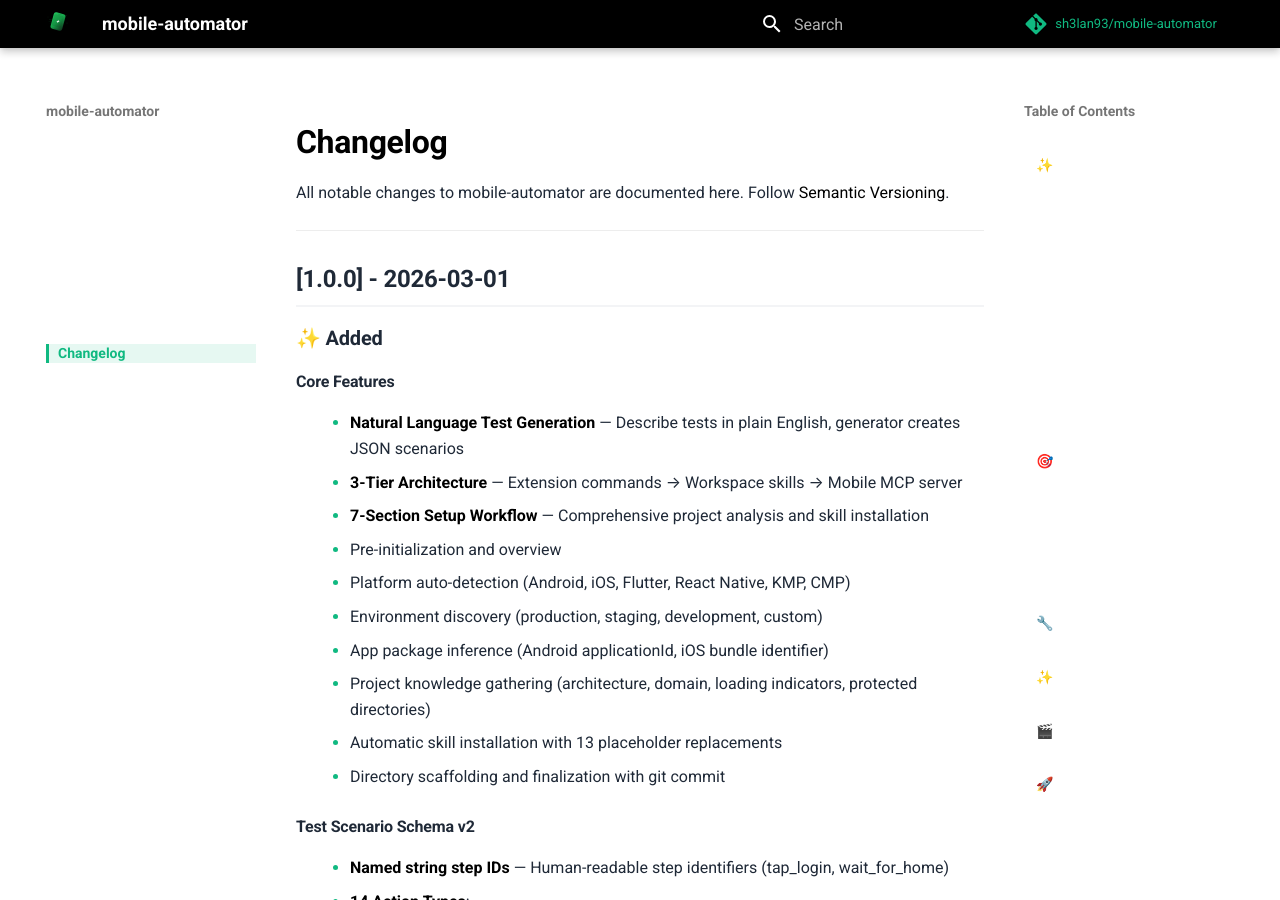
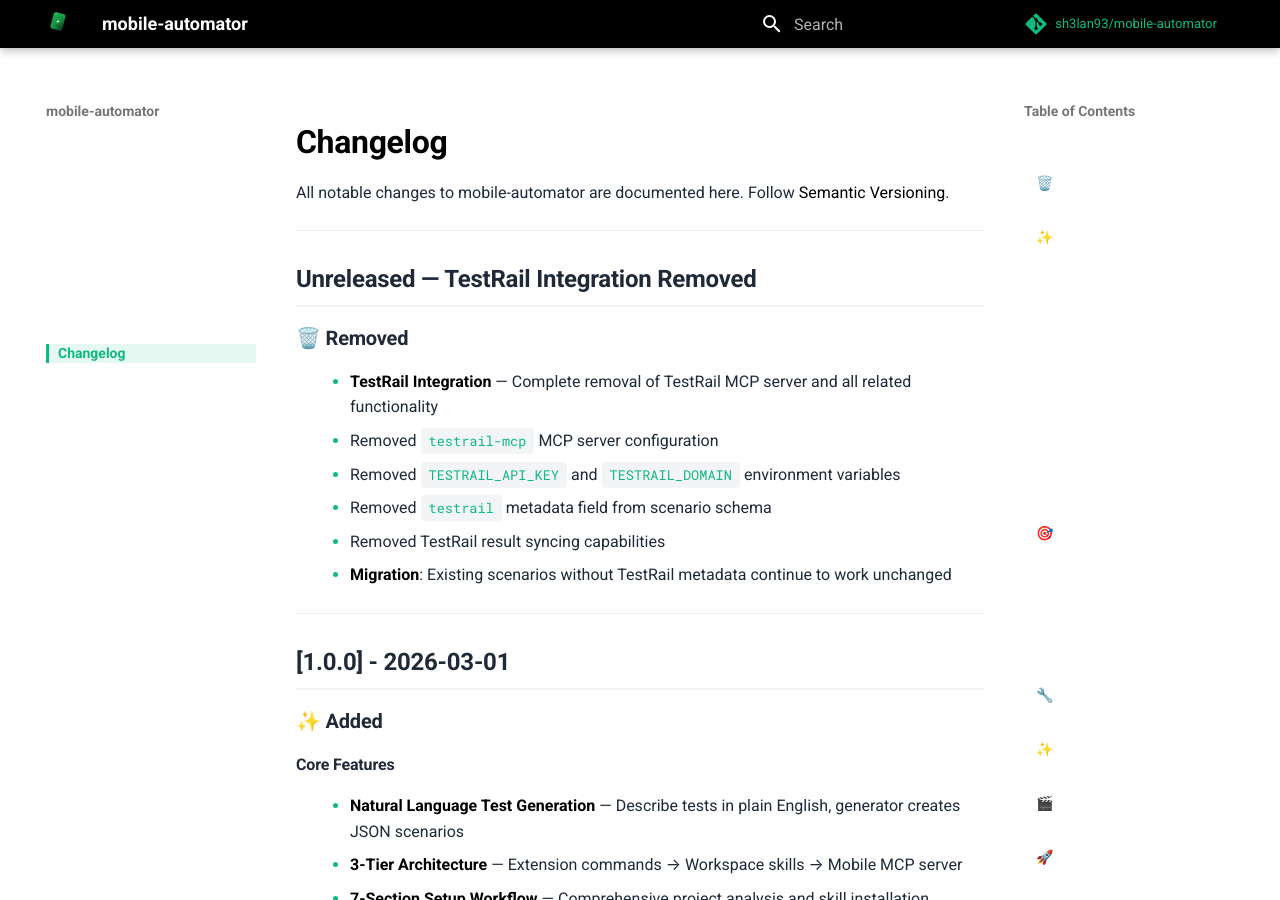
Before and after one commit to sh3lan93/mobile-automator, an MkDocs documentation site: the page built from docs/changelog.md, in a window 1280 px wide and 900 px high. Built offline with MkDocs 1.6.1 and Material for MkDocs 9.7.7, drawn with Linux system fonts in a browser that asks for light colours; comment, search, counter and statistics services are not loaded.

Commit message:
docs: update changelogs to document the removal of TestRail integration.

```diff
--- a/docs/changelog.md
+++ b/docs/changelog.md
@@ -1,6 +1,19 @@
 # Changelog
 
 All notable changes to mobile-automator are documented here. Follow [Semantic Versioning](https://semver.org/).
+
+---
+
+## Unreleased — TestRail Integration Removed
+
+### 🗑️ Removed
+
+- **TestRail Integration** — Complete removal of TestRail MCP server and all related functionality
+  - Removed `testrail-mcp` MCP server configuration
+  - Removed `TESTRAIL_API_KEY` and `TESTRAIL_DOMAIN` environment variables
+  - Removed `testrail` metadata field from scenario schema
+  - Removed TestRail result syncing capabilities
+  - **Migration**: Existing scenarios without TestRail metadata continue to work unchanged
 
 ---
 
```
Also changed, not shown: CHANGELOG.md (+14 -0 lines).
